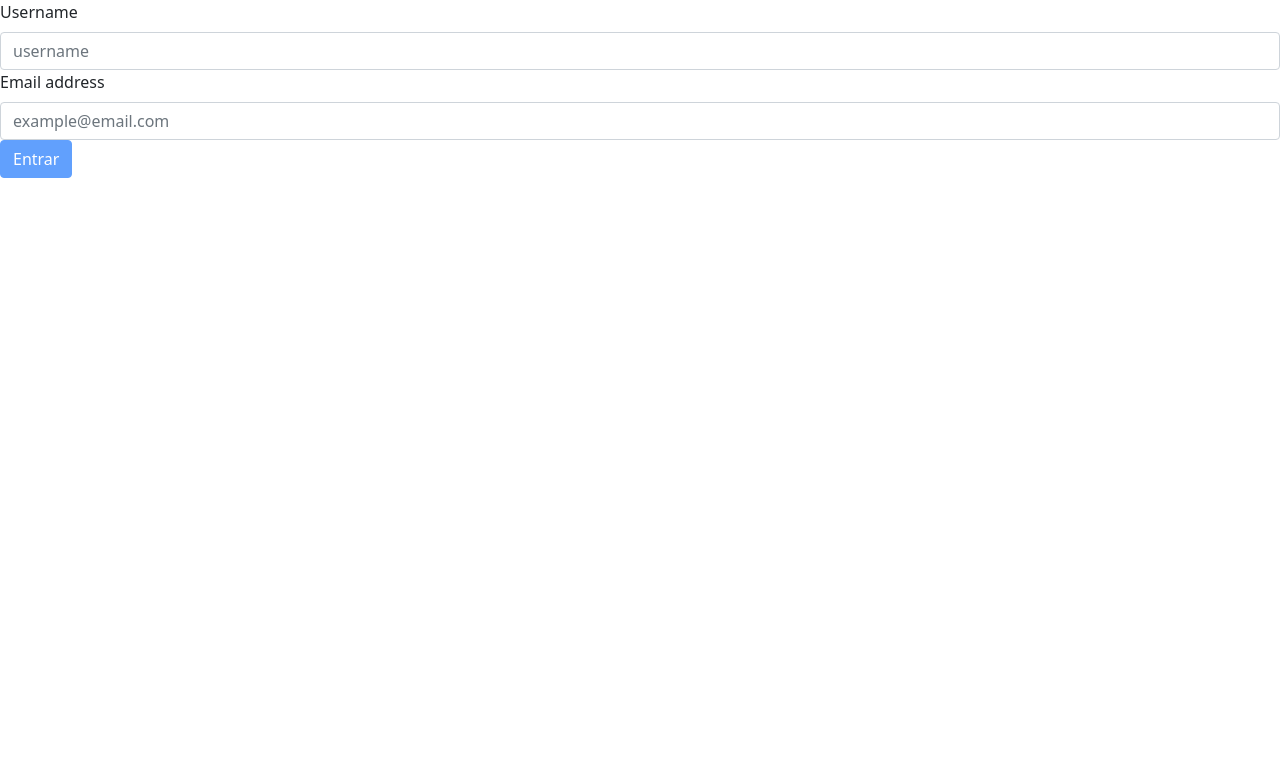
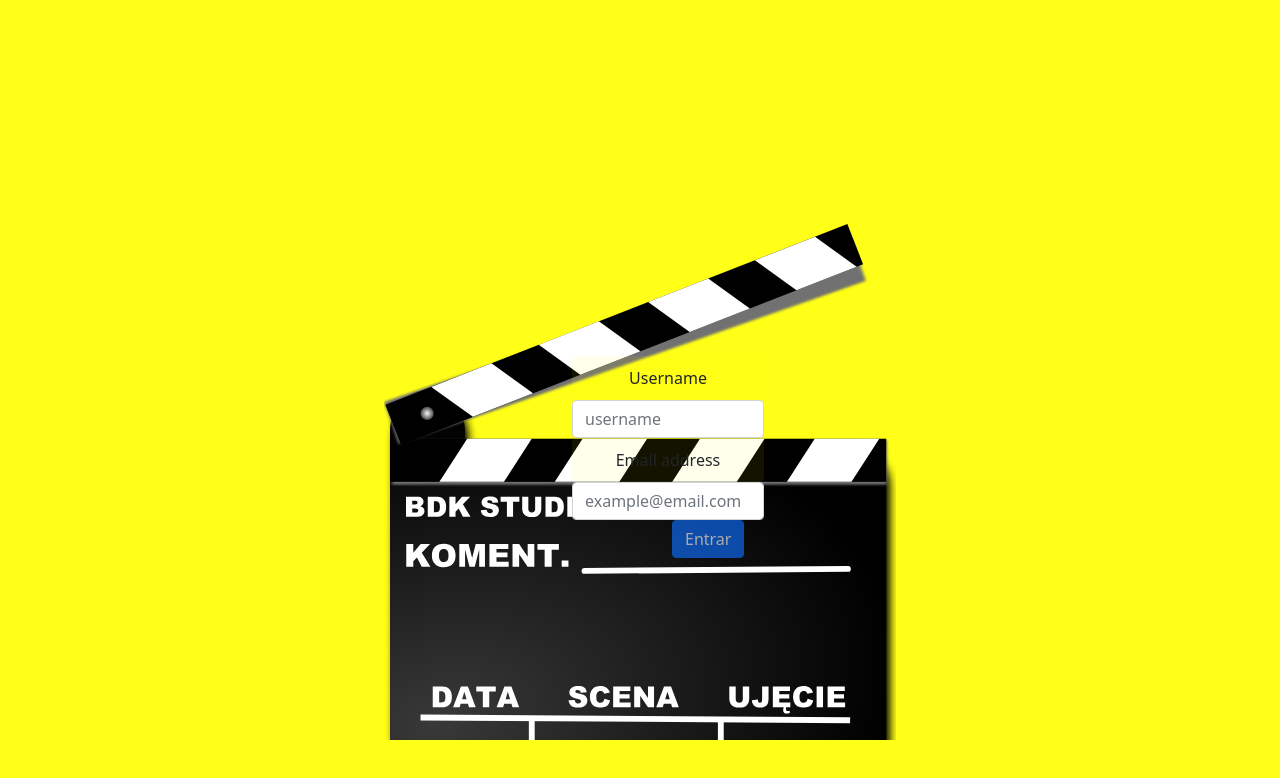
Before and after one commit to FabricioCSM/moviesAndSeriesSearch, a React (Create React App) app: page / in a window 1280 px wide. Shown: the top 778 px of the page. Built offline with nearby package versions, Linux system fonts and the light colour scheme.

Commit message:
[feat] implementa estilização

```diff
--- a/src/components/cards.jsx
+++ b/src/components/cards.jsx
@@ -14,6 +14,7 @@ function Cards() {
       className="g-4"
       style={ { marginBottom: '80px', padding: '5%', display: 'flex', flexDirection: 'row', flexWrap: 'wrap' } }
     >
+      {console.log(moviesLoaded)}
       {moviesLoaded.length ? moviesLoaded[0].results.map((movie, index) => (
         <Card
           bg="secondary"
--- /dev/null
+++ b/src/components/header.css
@@ -0,0 +1,18 @@
+.header {
+  height: 10em;
+  width: 100%;
+  background:
+  linear-gradient(
+    45deg,
+    rgb(0, 0, 0)  33.33%, white 33.33%,
+    white 66.66%, rgb(0, 0, 0) 66.66%
+  );
+  /* -webkit-background-size: 50px 50px;
+  -moz-background-size: 50px 50px; */
+
+}
+
+.backBtn {
+  margin: 20px;
+  margin-right: 50px;
+}
--- a/src/components/header.jsx
+++ b/src/components/header.jsx
@@ -1,7 +1,9 @@
 import React, { useEffect, useState } from 'react';
-import { Link, useHistory } from 'react-router-dom';
+import { useRouteMatch, useHistory } from 'react-router-dom';
+import { Button } from 'react-bootstrap';
 import profileIcon from '../assets/profileIcon.svg';
 import SearchBar from './searchBar';
+import './header.css'
 
 
 function Header() {
@@ -9,6 +11,8 @@ function Header() {
 
   const [showSearch, setShowSearch] = useState(false);
   const [warning, setWarning] = useState(false);
+  const [isProfile, setIsProfile] = useState(false);
+  const { path } = useRouteMatch();
 
   const [searchConfigs, setSearchConfigs] = useState('');
 
@@ -25,9 +29,19 @@ function Header() {
     validateButton();
   }, [searchConfigs]);
 
+  useEffect(() => {
+    if(path === '/profile') {
+      setIsProfile(true)
+    }
+  }, []);
+
   const handleChange = ({ target }) => {
     setSearchConfigs(target.value);
   };
+
+  function backButnHandle(){
+    history.push('/library');
+  }
 
   const handleBtnClick = () => {
     history.push('/profile');
@@ -38,8 +52,10 @@ function Header() {
 
   return (
     <div>
-      <header className='py-4 bg-dark text-white' style={{width: '100%',display: 'flex', flexDirection: 'row', alignContent: 'space-around'}}>
+      <header className='py-4 bg-dark text-white header' style={{width: '100%',display: 'flex', flexDirection: 'row', alignContent: 'space-around'}}>
+      {isProfile ? <Button className="btn btn-warning backBtn" onClick={ backButnHandle }>Voltar</Button> : null}
         <div className='d-flex flex-wrap align-items-center justify-content-center justify-content-lg-start' >
+
           <button className='nav-link text-secondary' style={{borderRadius: '30px'}}
             onClick={ handleBtnClick}
           >
--- /dev/null
+++ b/src/pages/Library.css
@@ -0,0 +1,5 @@
+.resultSearch {
+  margin-top: 35px;
+  margin-left: 80px;
+  font-family: 'Roboto Mono', monospace;
+}
--- a/src/pages/Library.js
+++ b/src/pages/Library.js
@@ -6,6 +6,7 @@ import { connect, shallowEqual, useSelector } from "react-redux";
 import { getAllMoviesThunk } from '../actions';
 import { useDispatch } from "react-redux";
 import AppContext from "../context/AppContext";
+import './Library.css'
 
 
 function Library() {
@@ -29,7 +30,7 @@ function Library() {
   return(
     <main>
       <Header />
-      {searchKey ? <h2>Resultado da Pesquisa de: {`${searchKey}`}</h2> : null}
+      {searchKey ? <h2 className="resultSearch">Resultado da Pesquisa de: "{`${searchKey}`}"</h2> : null}
       <Cards emailUser={userEmail} moviesLoad={moviesLoaded}/>
       {/* <PaginationRender /> */}
     </main>
--- /dev/null
+++ b/src/pages/Login.css
@@ -0,0 +1,51 @@
+.loginFormPage {
+  position: fixed;
+  padding: 10%;
+  top: 28%;
+  left: 30%;
+  right: 50%;
+  /* background-color: yellow; */
+  width: 40%;
+  height: fit-content;
+  background-image: url("../images/claquete.svg");
+  background-repeat: no-repeat;
+  background-size: cover;
+}
+
+.loginForm {
+  /* position: fixed; */
+  width: fit-content;
+  height: fit-content;
+  padding: 4px;
+  padding-left: 60px;
+  border-radius: 10px;
+  margin-bottom: 50px;
+}
+
+/* main {
+  display: flex;
+  width: fit-content;
+  height: fit-content;
+  flex-direction: row;
+  justify-content: center;
+
+} */
+
+body {
+  background-color: rgb(255, 255, 23);
+}
+
+.inputButton {
+  position: relative;
+  left: 100px;
+}
+
+.labelFormLogin {
+  width: 100%;
+  height: 100%;
+  background-color: rgba(255, 255, 0, 0.075);
+  border-radius: 5px;
+  text-align: center;
+  padding: 10px;
+  margin: 0;
+}
--- a/src/pages/Login.js
+++ b/src/pages/Login.js
@@ -4,6 +4,7 @@ import { Button, Form } from 'react-bootstrap';
 import { useHistory } from 'react-router-dom';
 import { useDispatch } from "react-redux";
 import AppContext from "../context/AppContext";
+import './Login.css';
 
 
 function Login() {
@@ -39,9 +40,10 @@ function Login() {
   }, [name, email, buttonsSaveDisabled])
 
   return(
-    <Form>
-      <Form.Group controlId="formBasicUser">
-      <Form.Label>Username</Form.Label>
+    <main className="loginFormPage">
+      <Form className="loginForm">
+        <Form.Group  controlId="formBasicUser">
+        <Form.Label className="labelFormLogin">Username</Form.Label>
           <Form.Control
               data-testid="email-input"
               type="text"
@@ -52,7 +54,7 @@ function Login() {
         </Form.Group>
 
         <Form.Group controlId="formBasicUser">
-        <Form.Label>Email address</Form.Label>
+          <Form.Label className="labelFormLogin">Email address</Form.Label>
             <Form.Control
               data-testid="email-input"
               type="email"
@@ -69,6 +71,7 @@ function Login() {
           Entrar
         </Button>
       </Form>
+    </main>
   )
 }
 
--- a/src/pages/Profile.js
+++ b/src/pages/Profile.js
@@ -11,16 +11,13 @@ function Profile() {
   const { userName, userEmail } = useContext(AppContext)
   const history = useHistory();
 
-  function backButnHandle(){
-    history.push('/library');
-  }
+
 
     return(
       <main>
         {userEmail ? (
           <>
             <Header />
-            <Button onClick={ backButnHandle }>Voltar</Button>
             <CardsFavorites favoriteEmail={userEmail}/>
           </>
         ): <ReactLoading type={'spin'} color={'#2f4f4f'} height={'10%'} width={'10%'}  />}
```
Also changed, not shown: src/images/claquete.svg (added), src/logo.svg (deleted). Lines whose indentation alone changed are shown as unchanged.
